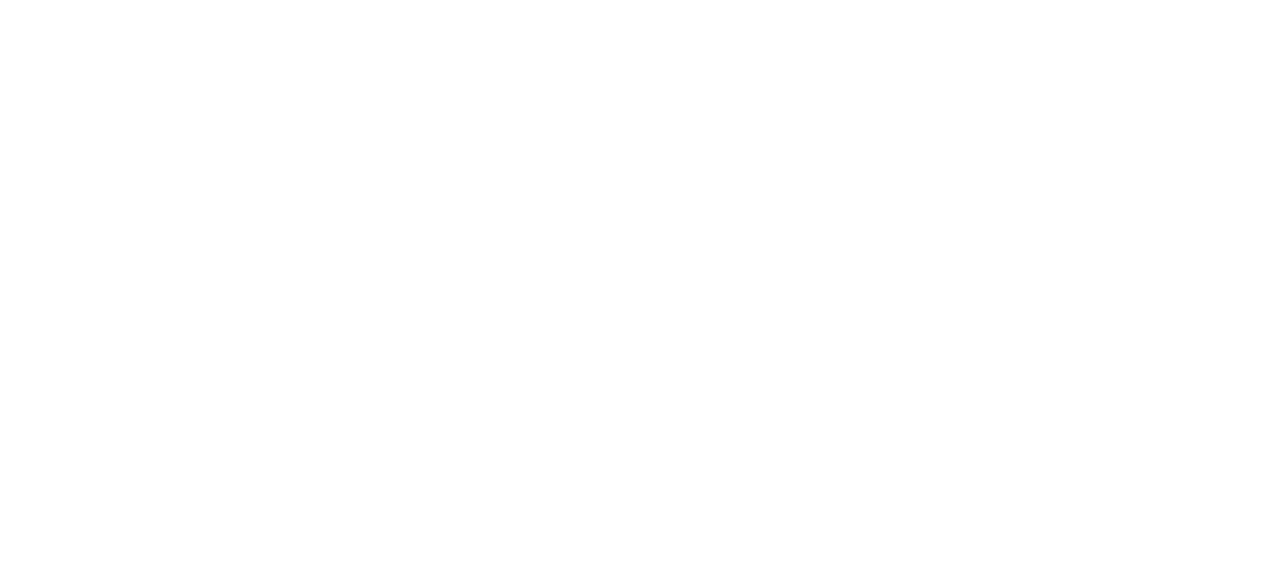
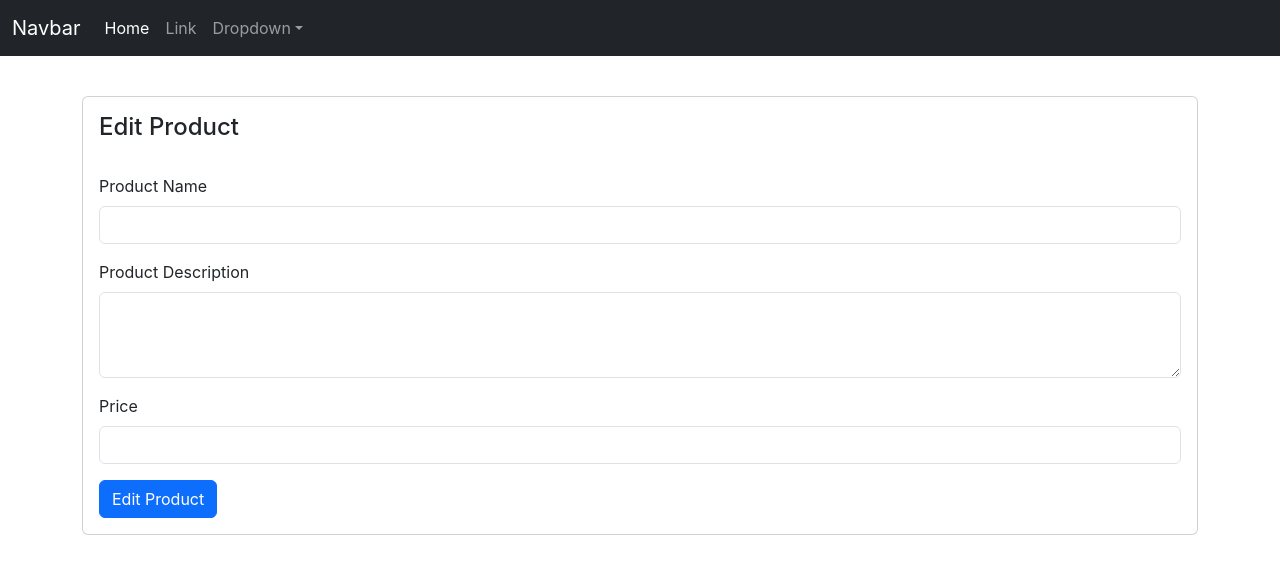
Before and after one commit to rupeshmohanty/DCP-Product, a React (Create React App) app: page /edit/1 in a window 1280 px wide. Before the commit this address had no page. Shown: the top 574 px of the page. Built offline with nearby package versions, Linux system fonts and the light colour scheme.

Commit message:
Add api integration done

```diff
--- a/src/App.js
+++ b/src/App.js
@@ -8,8 +8,8 @@
     <div className="App">
       <BrowserRouter>
         <Routes>
-          <Route path = "//add" element={<AddProduct/>}/>
-          <Route path = "/edit" element={<EditProduct/>}/>
+          <Route path = "/add" element={<AddProduct/>}/>
+          <Route path = "/edit/:id" element={<EditProduct/>}/>
           <Route path = "/" element={<ViewProducts/>}/>
         </Routes>
       </BrowserRouter>
--- a/src/Components/Admin/Product/AddProduct.jsx
+++ b/src/Components/Admin/Product/AddProduct.jsx
@@ -2,11 +2,15 @@
 import ProductForm from "./sub-components/ProductForm";
 
 const AddProduct = () => {
+    const multipleProps = {
+        operationType: "Add"
+    };
+
     return(
         <>
             <Navbar/>
             <div className="container">
-                <ProductForm operationType = "Add"/>
+                <ProductForm params = { multipleProps }/>
             </div>
         </>
     )
--- a/src/Components/Admin/Product/EditProduct.jsx
+++ b/src/Components/Admin/Product/EditProduct.jsx
@@ -1,12 +1,20 @@
+import { useParams } from "react-router-dom";
 import Navbar from "./sub-components/Navbar";
 import ProductForm from "./sub-components/ProductForm";
 
 const EditProduct = () => {
+    const { id } = useParams();
+
+    const multipleProps = {
+        id: id,
+        operationType: "Edit"
+    };
+
     return(
         <>
             <Navbar/>
             <div className="container">
-                <ProductForm operationType = "Edit"/>
+                <ProductForm params = { multipleProps }/>
             </div>
         </>
     )
--- a/src/Components/Admin/Product/sub-components/ProductForm.jsx
+++ b/src/Components/Admin/Product/sub-components/ProductForm.jsx
@@ -1,5 +1,5 @@
 import axios from "axios";
-import { useState } from "react";
+import { useEffect, useState } from "react";
 
 const ProductForm = (props) => {
     const [data, setData] = useState({
@@ -25,7 +25,7 @@
         .then((res) => console.log(res))
     }
 
-    if (props.operationType === "Add") {
+    if (props.params.operationType === "Add") {
         return(
             <div className="card" style={{ marginTop: '40px' }}>
                 <div className="card-body">
@@ -57,6 +57,15 @@
             </div>
         )
     } else {
+        const productId = props.params.id;
+        // useEffect(() => {
+        //     axios.get('http://18.132.190.180:8081/products/' + productId)
+        //     .then((res) => {
+        //         setData(res.data);
+        //     })
+        // }, [])
+
+        console.log(productId);
         return(
             <div className="card" style={{ marginTop: '40px' }}>
                 <div className="card-body">
@@ -66,10 +75,10 @@
                             <label for="exampleInputEmail1" className="form-label">Product Name</label>
                             <input type="text" className="form-control" id="exampleInputEmail1" aria-describedby="emailHelp"/>
                         </div>
-                        <div className="mb-3">
+                        {/* <div className="mb-3">
                             <label for="exampleInputPassword1" className="form-label">Product image url</label>
                             <input type="text" className="form-control" id="exampleInputPassword1"/>
-                        </div>
+                        </div> */}
                         <div class="mb-3">
                             <label for="exampleFormControlTextarea1" class="form-label">Product Description</label>
                             <textarea class="form-control" id="exampleFormControlTextarea1" rows="3"></textarea>
@@ -78,10 +87,10 @@
                             <label for="exampleInputPassword1" className="form-label">Price</label>
                             <input type="number" className="form-control" id="exampleInputPassword1"/>
                         </div>
-                        <div className="mb-3">
+                        {/* <div className="mb-3">
                             <label for="exampleInputPassword1" className="form-label">Quantity</label>
                             <input type="number" className="form-control" id="exampleInputPassword1"/>
-                        </div>
+                        </div> */}
                         <button type="submit" className="btn btn-primary">Edit Product</button>
                     </form>
                 </div>
```
